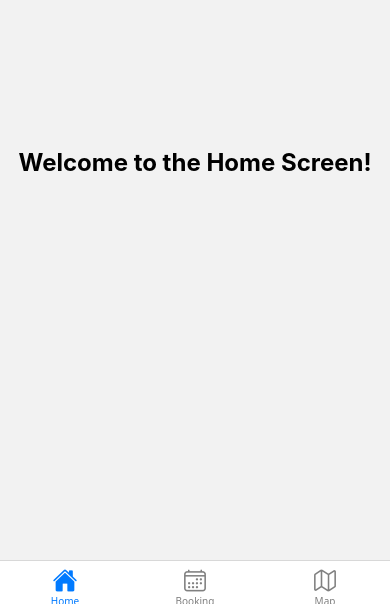
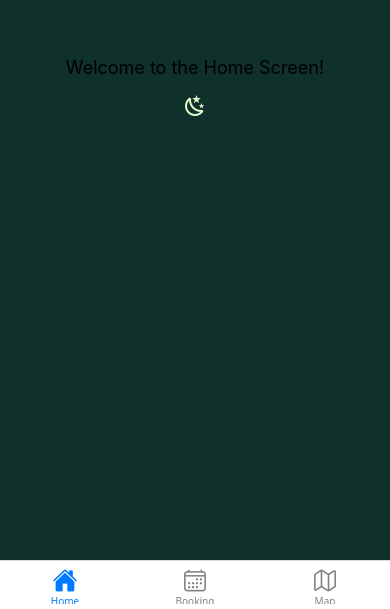
Before and after one commit to edda177/pax, a React Native app in the folder pax-mobile/: screen /Home in a window 390 px wide. Shown: the part 235-844 px from the top of the page. Built offline with nearby package versions, Linux system fonts and the light colour scheme.

Commit message:
Theme in HomeScreen

```diff
--- a/pax-mobile/App.js
+++ b/pax-mobile/App.js
@@ -2,7 +2,7 @@ import React from 'react';
 import { NavigationContainer } from '@react-navigation/native';
 import { createBottomTabNavigator } from '@react-navigation/bottom-tabs';
 import Icon from 'react-native-vector-icons/Ionicons';
-
+import { ThemeProvider } from './theme/ThemeContext';
 import HomeScreen from './screens/HomeScreen';
 import Booking from './screens/Booking';
 import Map from './screens/Map';
@@ -11,6 +11,7 @@ const Tab = createBottomTabNavigator();
 
 export default function App() {
   return (
+    <ThemeProvider>
     <NavigationContainer>
       <Tab.Navigator
         initialRouteName="Home"
@@ -38,5 +39,6 @@ export default function App() {
         <Tab.Screen name="Map" component={Map} />
       </Tab.Navigator>
     </NavigationContainer>
+    </ThemeProvider>
   );
 }
--- a/pax-mobile/screens/HomeScreen.jsx
+++ b/pax-mobile/screens/HomeScreen.jsx
@@ -1,15 +1,66 @@
 import React from "react";
-import { View, Text, StyleSheet } from "react-native";
+import {
+  View,
+  Text,
+  StyleSheet,
+  SafeAreaView,
+  StatusBar,
+  ScrollView,
+  Platform,
+  Pressable,
+} from "react-native";
+import { MaterialCommunityIcons } from "@expo/vector-icons"; // or "react-native-vector-icons/MaterialCommunityIcons"
+import { useTheme } from "../theme/ThemeContext";
 
-export default function HomeScreen() {
+const HomeScreen = () => {
+  const { theme, isDark, toggleTheme } = useTheme();
+  const styles = createStyles(theme);
+
   return (
-    <View style={styles.container}>
-      <Text style={styles.text}>Welcome to the Home Screen!</Text>
-    </View>
+    <SafeAreaView style={styles.safeArea}>
+      <StatusBar
+        barStyle={isDark ? "light-content" : "dark-content"}
+        backgroundColor={theme.headerBackground}
+      />
+      <View style={styles.container}>
+        <Text style={styles.text}>Welcome to the Home Screen!</Text>
+        <Pressable
+          onPress={toggleTheme}
+          accessible={true}
+          accessibilityRole="button"
+          accessibilityLabel={isDark ? "Byt till ljust tema" : "Byt till mörkt tema"}
+        >
+          <MaterialCommunityIcons
+            name={isDark ? "white-balance-sunny" : "weather-night"}
+            color={theme.accent}
+            size={24}
+            accessibilityElementsHidden={true}
+          />
+        </Pressable>
+      </View>
+    </SafeAreaView>
   );
-}
+};
 
-const styles = StyleSheet.create({
-  container: { flex: 1, justifyContent: "center", alignItems: "center" },
-  text: { fontSize: 24, fontWeight: "bold" },
-});
+export default HomeScreen;
+
+const createStyles = (theme) =>
+  StyleSheet.create({
+    safeArea: {
+      flex: 1,
+      backgroundColor: theme.background,
+      paddingTop: Platform.OS === "android" ? StatusBar.currentHeight : 0,
+    },
+    container: {
+      flex: 1,
+      backgroundColor: theme.background,
+      paddingBottom: 150,
+      justifyContent: "center",
+      alignItems: "center",
+    },
+    text: {
+      fontSize: 18,
+      color: theme.text,
+      marginBottom: 16,
+    },
+  });
--- a/pax-mobile/theme/colors.js
+++ b/pax-mobile/theme/colors.js
@@ -1,31 +1,31 @@
 export const lightTheme = {
     // Grundfärger
-    primary: ' #DEDEDE',
-    secondary: ' #264247',
-    accent: ' #E3FAC8',
+    primary: '#DEDEDE',
+    secondary: '#264247',
+    accent: '#E3FAC8',
 
     // Layout och bakgrunder
-    background: ' #DEDEDE',
-    card: ' #264247',
-    headerBackground: ' #f8c0b3',
-    tabBackground: ' #211522',
+    background: '#10302B',
+    card: '#264247',
+    headerBackground: '#f8c0b3',
+    tabBackground: '#211522',
 
     // Text
-    textPrimary: ' #24524B',
-    textSecondary: ' #E3FAC8',
+    textPrimary: '#24524B',
+    textSecondary: '#E3FAC8',
   };
 
   export const darkTheme = {
     // Grundfärger
-    primary: ' #10302B',
-    secondary: ' #24524B',
-    accent: ' #E3FAC8',
+    primary: '#10302B',
+    secondary: '#24524B',
+    accent: '#E3FAC8',
 
     // Layout och bakgrunder
-    background: ' #10302B',
-    card: ' #24524B',
-    headerBackground: ' #264247',
-    tabBackground: ' #d3b1c',
+    background: '#10302B',
+    card: '#24524B',
+    headerBackground: '#264247',
+    tabBackground: '#d3b1c',
 
     // Text
     textPrimary: 'rgb(241, 234, 234)',
```
Also changed, not shown: 1 other file (tests, documents, lock files or other folders).
